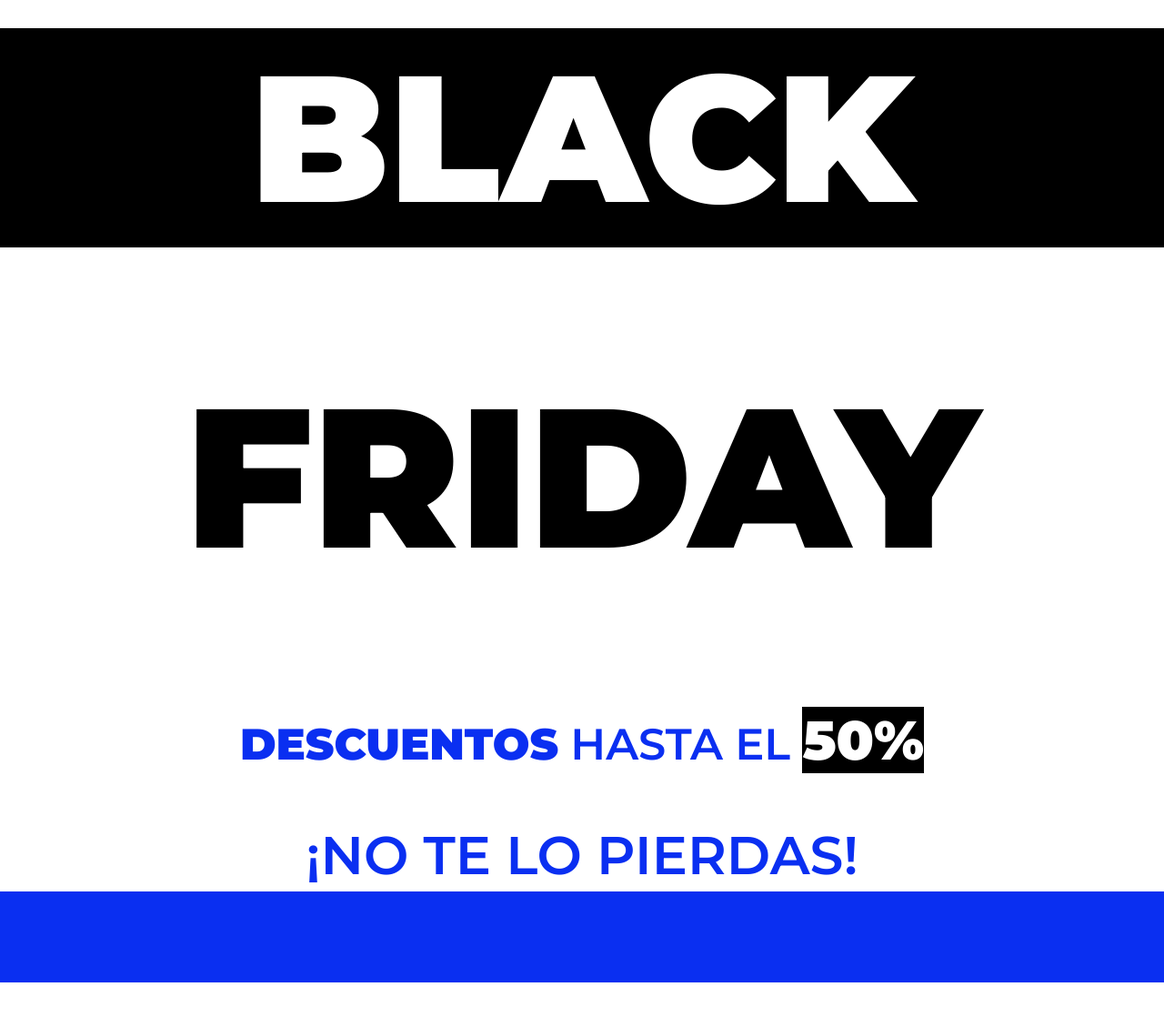
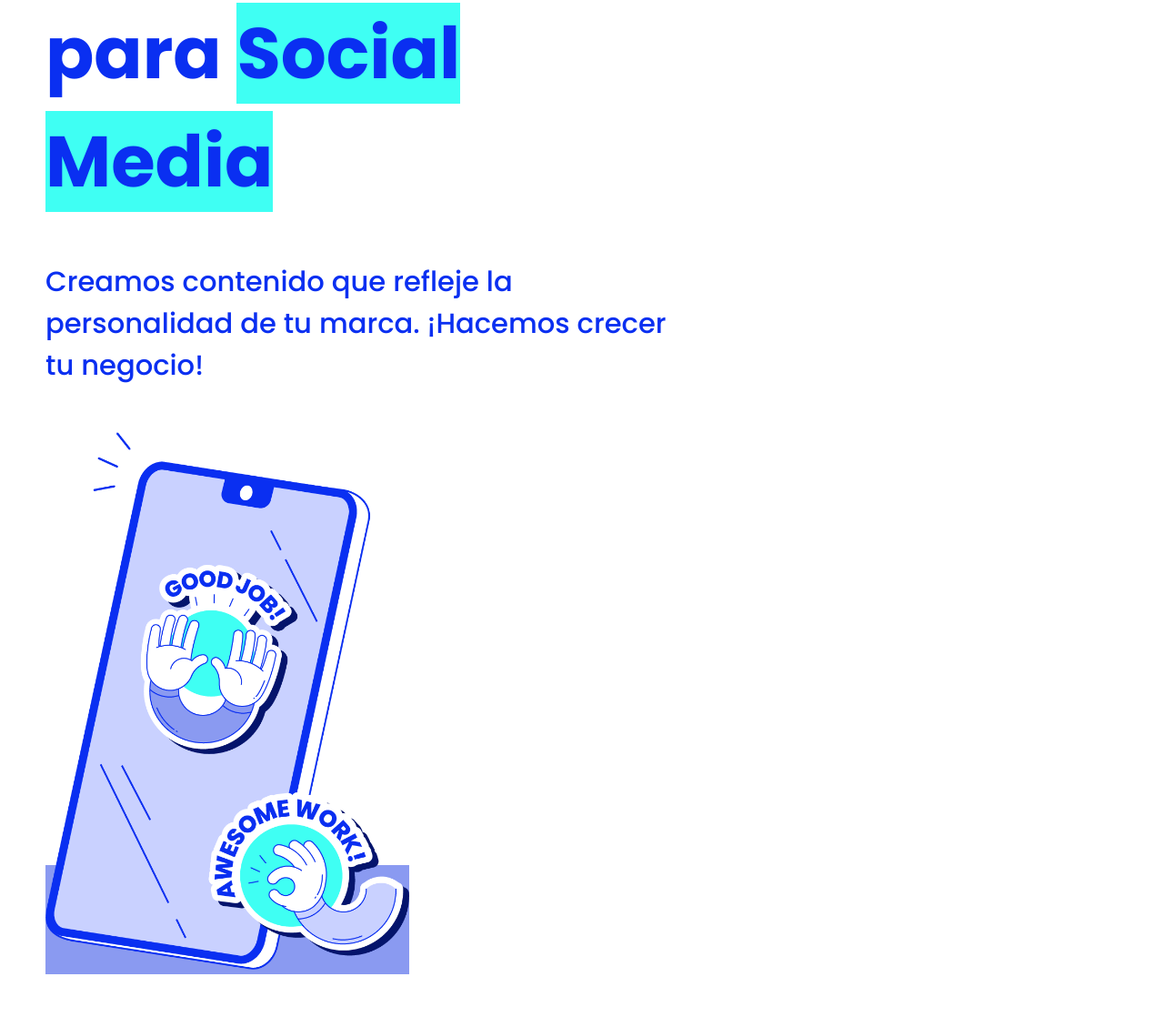
Before and after one commit to florluzduarte/desafios-bootcamp-java-2023, a plain HTML site: page index.html in a window 1280 px wide. Shown: the part 170-1288 px from the top of the page at 91% size. Before the commit the page ends 1250 px from the top, so only its background shows below. Drawn offline with Linux system fonts and the light colour scheme.

Commit message:
Desarrollo Web con HTML - Desafio 2 - Ejercicio 1

```diff
--- a/index.html
+++ b/index.html
@@ -3,32 +3,25 @@
   <head>
     <meta charset="UTF-8" />
     <meta name="viewport" content="width=device-width, initial-scale=1.0" />
-    <title>Laboratorio 3</title>
+    <title>Laboratorio 1</title>
     <link rel="stylesheet" href="styles.css" />
     <link rel="preconnect" href="https://fonts.googleapis.com" />
     <link rel="preconnect" href="https://fonts.gstatic.com" crossorigin />
     <link
-      href="https://fonts.googleapis.com/css2?family=Montserrat:wght@600;900&display=swap"
+      href="https://fonts.googleapis.com/css2?family=Poppins:wght@500;700&display=swap"
       rel="stylesheet"
     />
   </head>
   <body>
-    <main>
-      <div>
-        <p class="fecha">23 noviembre</p>
-      </div>
-      <h1>
-        <div class="black">Black</div>
-        <div class="friday bkg-black">Friday</div>
-      </h1>
-      <div>
-        <p class="promo">
-          <span class="descuento">Descuentos</span> hasta el
-          <strong>50%</strong>
-        </p>
-      </div>
-      <div>
-        <p class="cta bkg-black">¡No te lo pierdas!</p>
+    <main class="main__container">
+      <h1 class="title">Estrategia visual para <span>Social Media</span></h1>
+      <p class="subtitle">
+        Creamos contenido que refleje la personalidad de tu marca. ¡Hacemos
+        crecer tu negocio!
+      </p>
+      <div class="image__container">
+        <img src="./assets/celu.png" alt="Ilustración celular" class="image" />
+        <div class="fondo"></div>
       </div>
     </main>
   </body>
--- a/styles.css
+++ b/styles.css
@@ -6,58 +6,47 @@
 
 :root {
   font-size: 10px;
-  --primary-color: black;
-  --secondary-color: white;
-  --terciary-color: #0a2ff1;
-  font-family: "Montserrat", sans-serif;
-  text-align: center;
-  text-transform: uppercase;
+  font-family: "Poppins", sans-serif;
+  --text-color: #0a2ff1;
+  --text-bkg-color: #3ffff3;
+  --image-bkg-color: #8a9af1;
 }
 
-.fecha {
-  font-weight: 900;
-  font-size: 6.6rem;
-  padding-bottom: 8rem;
-  color: var(--terciary-color);
+.main__container {
+  width: 55vw;
+  margin: 5rem;
 }
 
-.black {
-  font-size: 19.73rem;
-  color: var(--secondary-color);
-  background-color: var(--primary-color);
+.title {
+  font-size: 7.86rem;
+  color: var(--text-color);
 }
 
-.friday {
-  font-size: 21.73rem;
-  padding: 12rem 0rem;
+.title span {
+  background-color: var(--text-bkg-color);
 }
 
-.promo {
-  font-size: 4.8rem;
-  font-weight: 600;
-  color: var(--terciary-color);
-  padding-bottom: 5rem;
+.subtitle {
+  font-size: 3.06rem;
+  color: var(--text-color);
+  margin: 5rem 0rem;
 }
 
-.promo strong {
-  font-size: 6rem;
-  font-weight: 900;
-  color: var(--secondary-color);
-  background-color: var(--primary-color);
+.image {
+  width: 40rem;
+  height: auto;
 }
 
-.descuento {
-  font-weight: 900;
+.image__container {
+  position: relative;
 }
 
-.cta {
-  font-size: 5.86rem;
-  padding: 3rem 0rem;
-  color: var(--terciary-color);
-  line-height: 2rem;
+.fondo {
+  position: absolute;
+  background-color: var(--image-bkg-color);
+  width: 40rem;
+  height: 12rem;
+  bottom: 0rem;
+  left: 0rem;
+  z-index: -1;
 }
-
-main {
-  border-top: 4rem solid var(--terciary-color);
-  border-bottom: 10rem solid var(--terciary-color);
-}
```
Also changed, not shown: assets/celu.png (added), assets/fondo.JPG (added), 1 other file.
